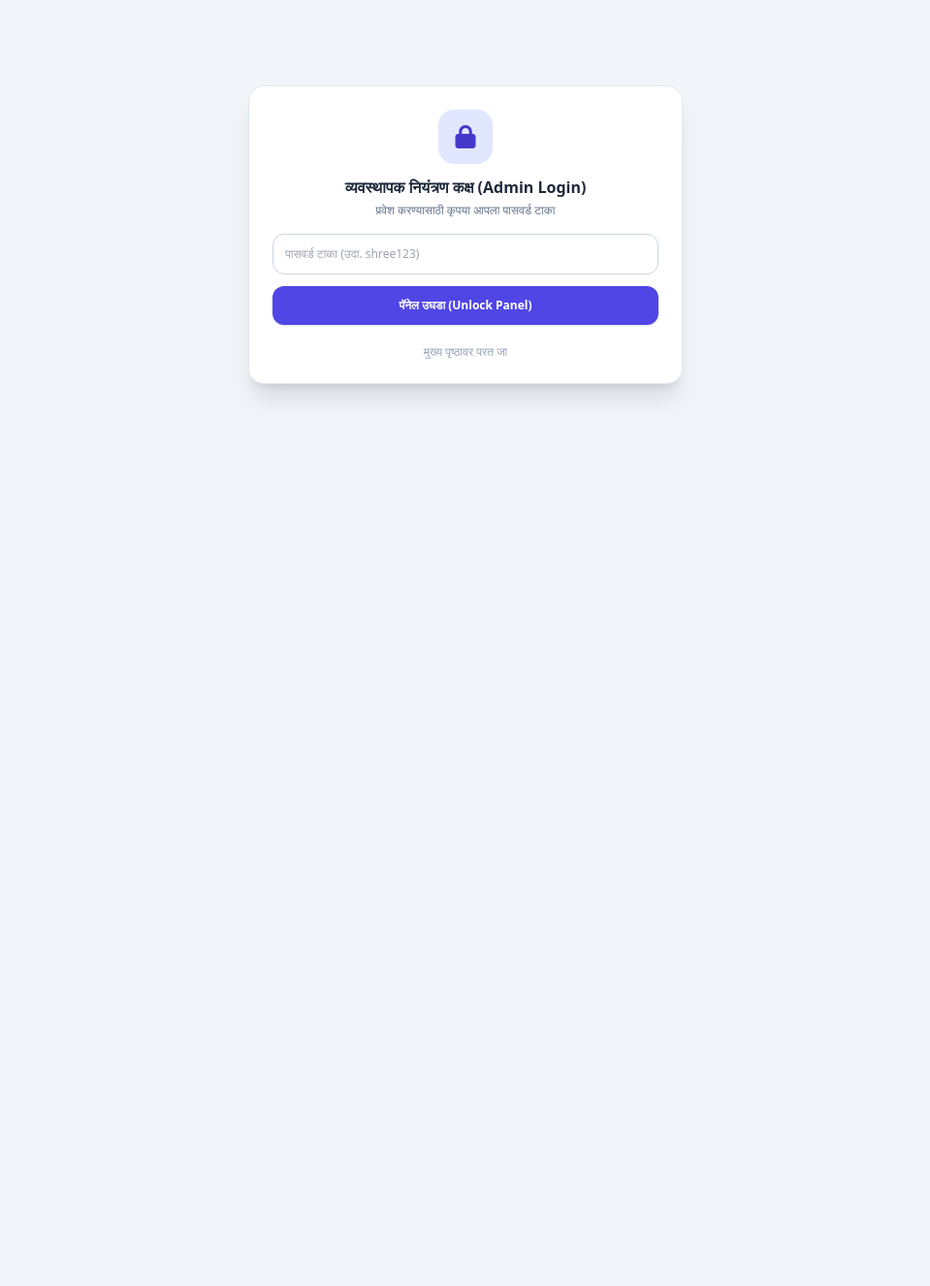
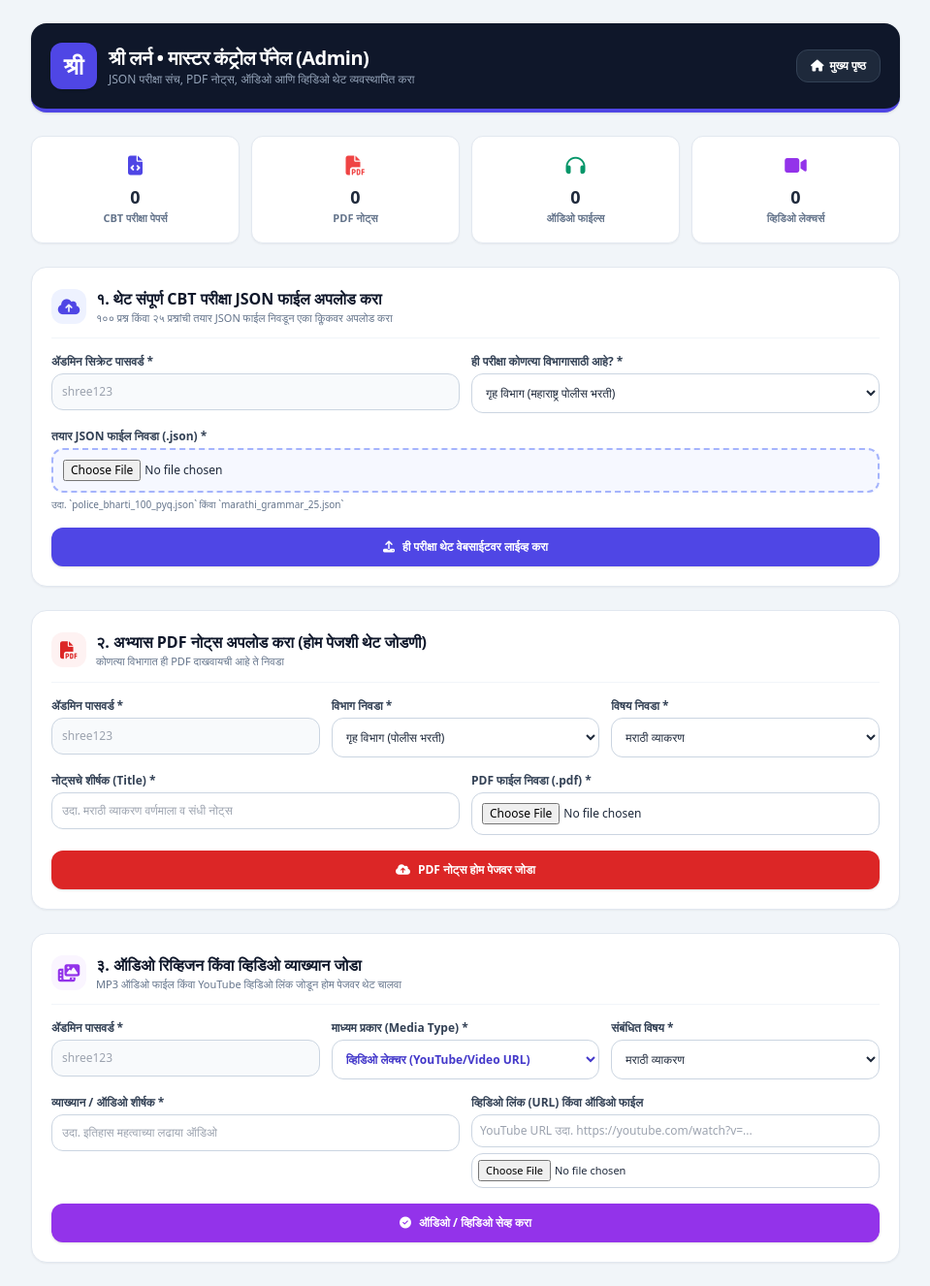
Before and after one commit to shreelearn23-hue/quiz-botshree, a Flask app: page /admin in a window 1280 px wide. Shown: the whole page at 97% size, without its empty margins (160-1119 px from the left). Before the commit the page ends 411 px from the top, so only its background shows below. Run offline with Flask 3, Linux system fonts and the light colour scheme; some libraries are stand-ins or nearby versions.

Commit message:
Remove password login and update admin panel layout
Removed password login gate and associated scripts. Updated admin panel layout and input fields for better user experience.

```diff
--- a/web/templates/admin.html
+++ b/web/templates/admin.html
@@ -9,26 +9,7 @@
 </head>
 <body class="bg-slate-100 text-slate-800 font-sans min-h-screen p-3 md:p-6">
 
-    <!-- PASSWORD LOGIN GATE (Sirf ek baar password maangega) -->
-    <div id="loginGate" class="max-w-md mx-auto my-16 bg-white rounded-2xl p-6 shadow-xl border border-slate-200 text-center">
-        <div class="w-14 h-14 rounded-2xl bg-indigo-100 text-indigo-700 flex items-center justify-center text-2xl mx-auto mb-3">
-            <i class="fa-solid fa-lock"></i>
-        </div>
-        <h2 class="text-base font-black text-slate-800">व्यवस्थापक नियंत्रण कक्ष (Admin Login)</h2>
-        <p class="text-xs text-slate-500 mt-1 mb-4">प्रवेश करण्यासाठी कृपया आपला पासवर्ड टाका</p>
-
-        <div class="space-y-3">
-            <input id="gatePassword" type="password" placeholder="पासवर्ड टाका (उदा. shree123)" class="w-full p-3 rounded-xl border border-slate-300 text-xs focus:ring-2 focus:ring-indigo-500 focus:outline-none">
-            <p id="gateError" class="text-xs text-rose-600 hidden font-bold">चुकीचा पासवर्ड! पुन्हा प्रयत्न करा.</p>
-            <button onclick="unlockPanel()" class="w-full py-3 bg-indigo-600 hover:bg-indigo-700 text-white font-bold rounded-xl text-xs shadow transition">
-                पॅनेल उघडा (Unlock Panel)
-            </button>
-            <a href="/" class="block text-xs text-slate-400 hover:text-slate-600 pt-2">मुख्य पृष्ठावर परत जा</a>
-        </div>
-    </div>
-
-    <!-- MAIN ADMIN PANEL (Screenshot Jaisa Same Interface) -->
-    <div id="adminMainContent" class="max-w-4xl mx-auto space-y-6 hidden">
+    <div class="max-w-4xl mx-auto space-y-6">
 
         <!-- Top Header -->
         <div class="bg-slate-900 text-white rounded-2xl p-5 shadow flex items-center justify-between border-b-4 border-indigo-600">
@@ -41,14 +22,9 @@
                     <p class="text-xs text-slate-400">JSON परीक्षा संच, PDF नोट्स, ऑडिओ आणि व्हिडिओ थेट व्यवस्थापित करा</p>
                 </div>
             </div>
-            <div class="flex items-center gap-2">
-                <button onclick="lockPanel()" class="text-xs bg-rose-600/20 text-rose-300 hover:bg-rose-600 hover:text-white px-3 py-2 rounded-xl font-bold transition">
-                    लॉगआउट
-                </button>
             <a href="/" class="text-xs bg-slate-800 hover:bg-slate-700 px-3.5 py-2 rounded-xl border border-slate-700 font-bold transition flex items-center gap-1.5">
                 <i class="fa-solid fa-house"></i> मुख्य पृष्ठ
             </a>
-            </div>
         </div>
 
         <!-- Alerts -->
@@ -103,8 +79,11 @@
             </div>
 
             <form method="POST" action="/admin/upload-json-exam" enctype="multipart/form-data" class="space-y-4 text-xs">
-                <input type="hidden" name="admin_key" class="autoAdminKey">
-
+                <div class="grid grid-cols-1 md:grid-cols-2 gap-3">
+                    <div>
+                        <label class="block font-bold text-slate-700 mb-1">ॲडमिन सिक्रेट पासवर्ड *</label>
+                        <input type="password" name="admin_key" required placeholder="shree123" class="w-full p-2.5 rounded-xl border border-slate-300 bg-slate-50">
+                    </div>
                     <div>
                         <label class="block font-bold text-slate-700 mb-1">ही परीक्षा कोणत्या विभागासाठी आहे? *</label>
                         <select name="exam_category" class="w-full p-2.5 rounded-xl border border-slate-300 bg-white">
@@ -114,10 +93,12 @@
                             <option value="general">दैनिक चालू घडामोडी व सराव</option>
                         </select>
                     </div>
+                </div>
 
                 <div>
                     <label class="block font-bold text-slate-700 mb-1">तयार JSON फाईल निवडा (.json) *</label>
                     <input type="file" name="exam_file" accept=".json" required class="w-full p-2.5 rounded-xl border-2 border-dashed border-indigo-300 bg-indigo-50/50">
+                    <p class="text-[10px] text-slate-500 mt-1">उदा. `police_bharti_100_pyq.json` किंवा `marathi_grammar_25.json`</p>
                 </div>
 
                 <button type="submit" class="w-full py-3 bg-indigo-600 hover:bg-indigo-700 text-white font-bold rounded-xl shadow transition flex items-center justify-center gap-2">
@@ -139,9 +120,11 @@
             </div>
 
             <form method="POST" action="/admin/upload-material" enctype="multipart/form-data" class="space-y-4 text-xs">
-                <input type="hidden" name="admin_key" class="autoAdminKey">
-
-                <div class="grid grid-cols-1 md:grid-cols-2 gap-3">
+                <div class="grid grid-cols-1 md:grid-cols-3 gap-3">
+                    <div>
+                        <label class="block font-bold text-slate-700 mb-1">ॲडमिन पासवर्ड *</label>
+                        <input type="password" name="admin_key" required placeholder="shree123" class="w-full p-2.5 rounded-xl border border-slate-300 bg-slate-50">
+                    </div>
                     <div>
                         <label class="block font-bold text-slate-700 mb-1">विभाग निवडा *</label>
                         <select name="dept" class="w-full p-2.5 rounded-xl border border-slate-300 bg-white">
@@ -164,7 +147,7 @@
                 <div class="grid grid-cols-1 md:grid-cols-2 gap-3">
                     <div>
                         <label class="block font-bold text-slate-700 mb-1">नोट्सचे शीर्षक (Title) *</label>
-                        <input type="text" name="title" required placeholder="उदा. मराठी व्याकरण संपूर्ण नोट्स" class="w-full p-2.5 rounded-xl border border-slate-300">
+                        <input type="text" name="title" required placeholder="उदा. मराठी व्याकरण वर्णमाला व संधी नोट्स" class="w-full p-2.5 rounded-xl border border-slate-300">
                     </div>
                     <div>
                         <label class="block font-bold text-slate-700 mb-1">PDF फाईल निवडा (.pdf) *</label>
@@ -186,14 +169,16 @@
                 </div>
                 <div>
                     <h2 class="text-sm md:text-base font-bold text-slate-900">३. ऑडिओ रिव्हिजन किंवा व्हिडिओ व्याख्यान जोडा</h2>
-                    <p class="text-[11px] text-slate-500">MP3 ऑडिओ फाईल किंवा व्हिडिओ लिंक जोडून होम पेजवर थेट चालवा</p>
+                    <p class="text-[11px] text-slate-500">MP3 ऑडिओ फाईल किंवा YouTube व्हिडिओ लिंक जोडून होम पेजवर थेट चालवा</p>
                 </div>
             </div>
 
             <form method="POST" action="/admin/add-media" enctype="multipart/form-data" class="space-y-4 text-xs">
-                <input type="hidden" name="admin_key" class="autoAdminKey">
-
-                <div class="grid grid-cols-1 md:grid-cols-2 gap-3">
+                <div class="grid grid-cols-1 md:grid-cols-3 gap-3">
+                    <div>
+                        <label class="block font-bold text-slate-700 mb-1">ॲडमिन पासवर्ड *</label>
+                        <input type="password" name="admin_key" required placeholder="shree123" class="w-full p-2.5 rounded-xl border border-slate-300 bg-slate-50">
+                    </div>
                     <div>
                         <label class="block font-bold text-slate-700 mb-1">माध्यम प्रकार (Media Type) *</label>
                         <select name="media_type" class="w-full p-2.5 rounded-xl border border-slate-300 bg-white font-bold text-indigo-700">
@@ -214,11 +199,11 @@
                 <div class="grid grid-cols-1 md:grid-cols-2 gap-3">
                     <div>
                         <label class="block font-bold text-slate-700 mb-1">व्याख्यान / ऑडिओ शीर्षक *</label>
-                        <input type="text" name="title" required placeholder="उदा. इतिहास महत्वाच्या लढाया" class="w-full p-2.5 rounded-xl border border-slate-300">
+                        <input type="text" name="title" required placeholder="उदा. इतिहास महत्वाच्या लढाया ऑडिओ" class="w-full p-2.5 rounded-xl border border-slate-300">
                     </div>
                     <div>
-                        <label class="block font-bold text-slate-700 mb-1">व्हिडिओ लिंक किंवा ऑडिओ फाईल</label>
-                        <input type="text" name="video_url" placeholder="YouTube URL उदा. https://..." class="w-full p-2 rounded-xl border border-slate-300 mb-1.5">
+                        <label class="block font-bold text-slate-700 mb-1">व्हिडिओ लिंक (URL) किंवा ऑडिओ फाईल</label>
+                        <input type="text" name="video_url" placeholder="YouTube URL उदा. https://youtube.com/watch?v=..." class="w-full p-2 rounded-xl border border-slate-300 mb-1.5">
                         <input type="file" name="audio_file" accept=".mp3,.m4a,.wav" class="w-full p-1.5 rounded-xl border border-slate-300 bg-white text-[11px]">
                     </div>
                 </div>
@@ -231,49 +216,5 @@
 
     </div>
 
-    <!-- Script to Handle One-Time Password Login -->
-    <script>
-        const REAL_KEY = "shree123";
-
-        function checkExistingSession() {
-            const saved = sessionStorage.getItem('admin_authenticated');
-            if (saved === 'true') {
-                showPanel();
-            }
-        }
-
-        function unlockPanel() {
-            const pwd = document.getElementById('gatePassword').value.trim();
-            if (pwd === REAL_KEY) {
-                sessionStorage.setItem('admin_authenticated', 'true');
-                showPanel();
-            } else {
-                document.getElementById('gateError').classList.remove('hidden');
-            }
-        }
-
-        function showPanel() {
-            document.getElementById('loginGate').classList.add('hidden');
-            document.getElementById('adminMainContent').classList.remove('hidden');
-            // Auto fill all hidden admin key inputs
-            document.querySelectorAll('.autoAdminKey').forEach(input => {
-                input.value = REAL_KEY;
-            });
-        }
-
-        function lockPanel() {
-            sessionStorage.removeItem('admin_authenticated');
-            location.reload();
-        }
-
-        document.getElementById('gatePassword').addEventListener('keypress', function(e) {
-            if (e.key === 'Enter') unlockPanel();
-        });
-
-        checkExistingSession();
-    </script>
-
 </body>
 </html>
-</body>
-</html>
```
Lines whose indentation alone changed are shown as unchanged.
